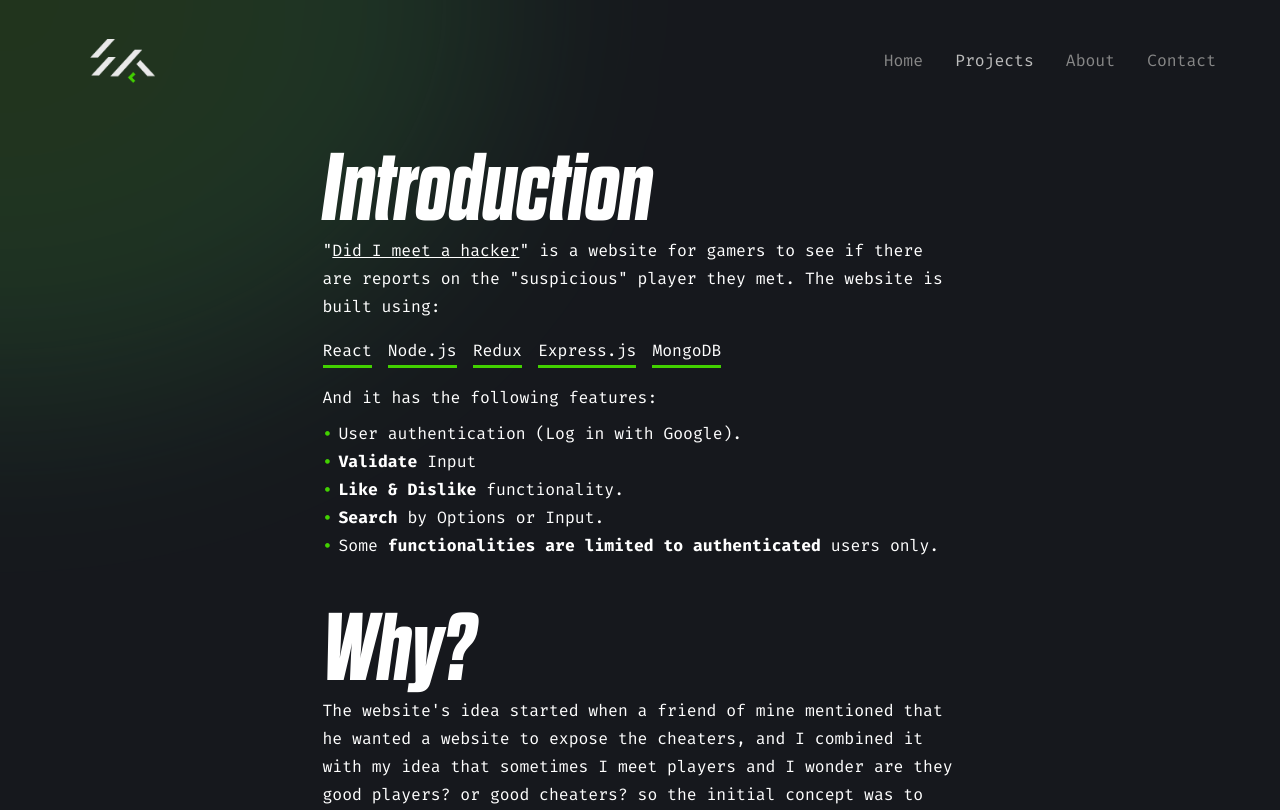
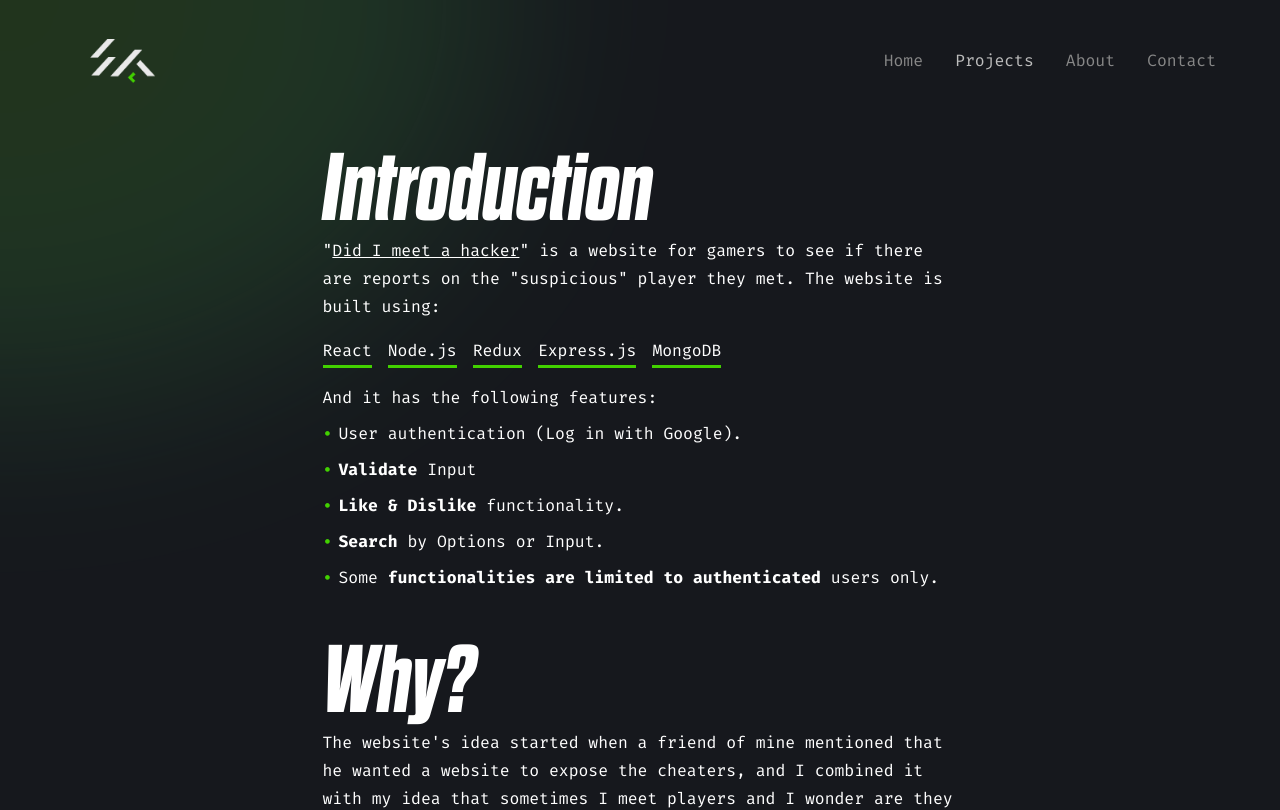
Before and after one commit to SamiKamal/portfolio, a React (Create React App) app: page /projects/didimeetahacker in a window 1280 px wide. Shown: the top 810 px of the page. Built offline with nearby package versions, Linux system fonts and the light colour scheme.

Commit message:
Improve readabilty in Lists in Blog

```diff
--- a/src/components/Texts/List.js
+++ b/src/components/Texts/List.js
@@ -16,6 +16,11 @@ const ListWrapper = styled.ul`
 `;
 
 const ListItemWrapper = styled.li`
+  line-height: 1.75;
+
+  &:not(:last-child) {
+    margin-bottom: 8px;
+  }
   &::before {
     content: "•";
     color: var(--color-secondary);
--- a/src/work/DidImeetahacker.js
+++ b/src/work/DidImeetahacker.js
@@ -109,23 +109,26 @@ function DidImeetahacker() {
         solution.
       </Paragraph>
       <Heading>Leassons learned</Heading>
+      <Paragraph>
         <List>
           <ListItem>
             Don't re-invent the wheel, for example, there's a notification system on the website to
             inform the user if he logged in, or logged out, etc. And I was thinking of implementing
-          the whole functionality (which would cost me 2 days maybe?), but then by mistake, I found
-          a library providing the same feature I want (and more) and it cost me 1 hour at most.
+            the whole functionality (which would cost me 2 days maybe?), but then by mistake, I
+            found a library providing the same feature I want (and more) and it cost me 1 hour at
+            most.
           </ListItem>
           <ListItem>
             Accessibility, I focused a lot on accessibility and made the website easier for keyboard
             navigation and screen-readers.
           </ListItem>
           <ListItem>
-          Usable code. I can't stress enough how it made my life easier and helped me build scalable
-          code, For almost every component I wrote I made it usable which reduced the number of
-          components I have without increasing the complexity of my code.
+            Usable code. I can't stress enough how it made my life easier and helped me build
+            scalable code, For almost every component I wrote I made it usable which reduced the
+            number of components I have without increasing the complexity of my code.
           </ListItem>
         </List>
+      </Paragraph>
     </BlogWrapper>
   );
 }
```
Lines whose indentation alone changed are shown as unchanged.
